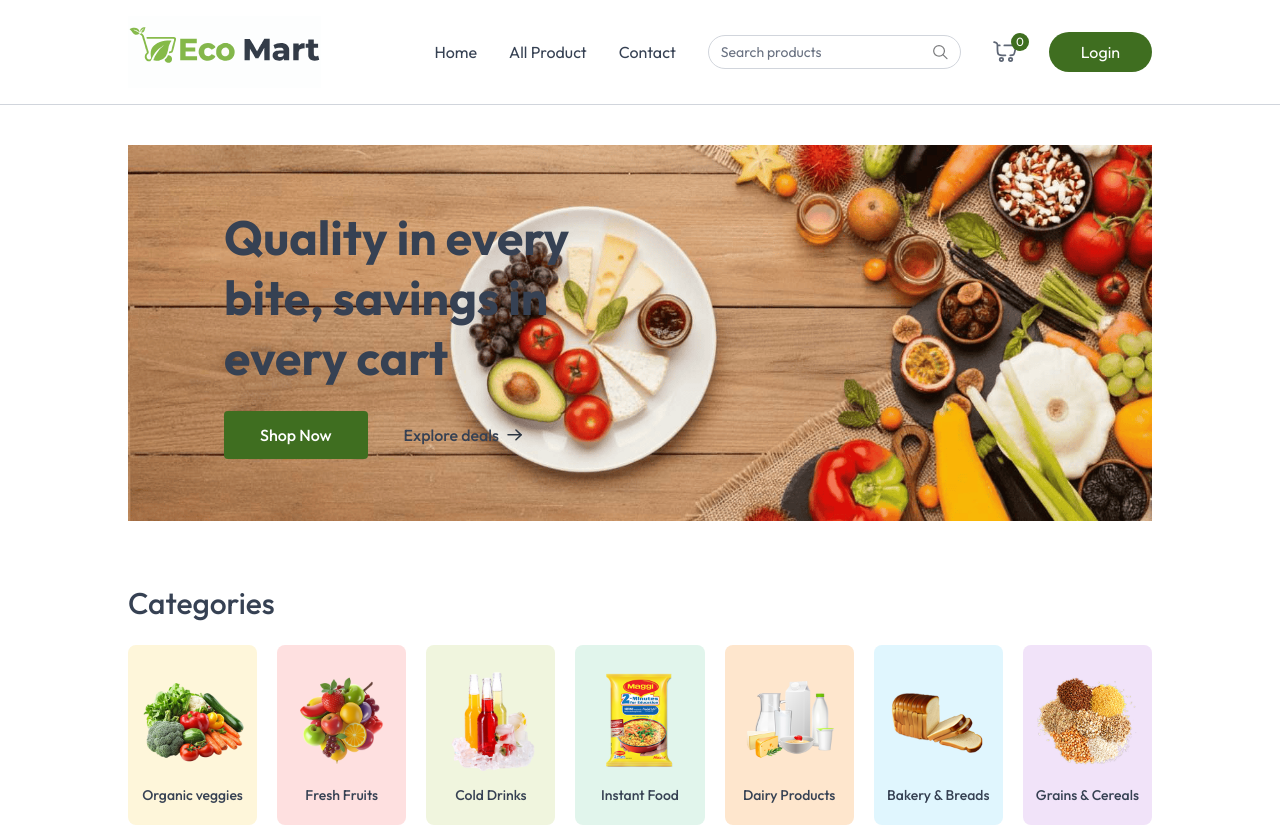
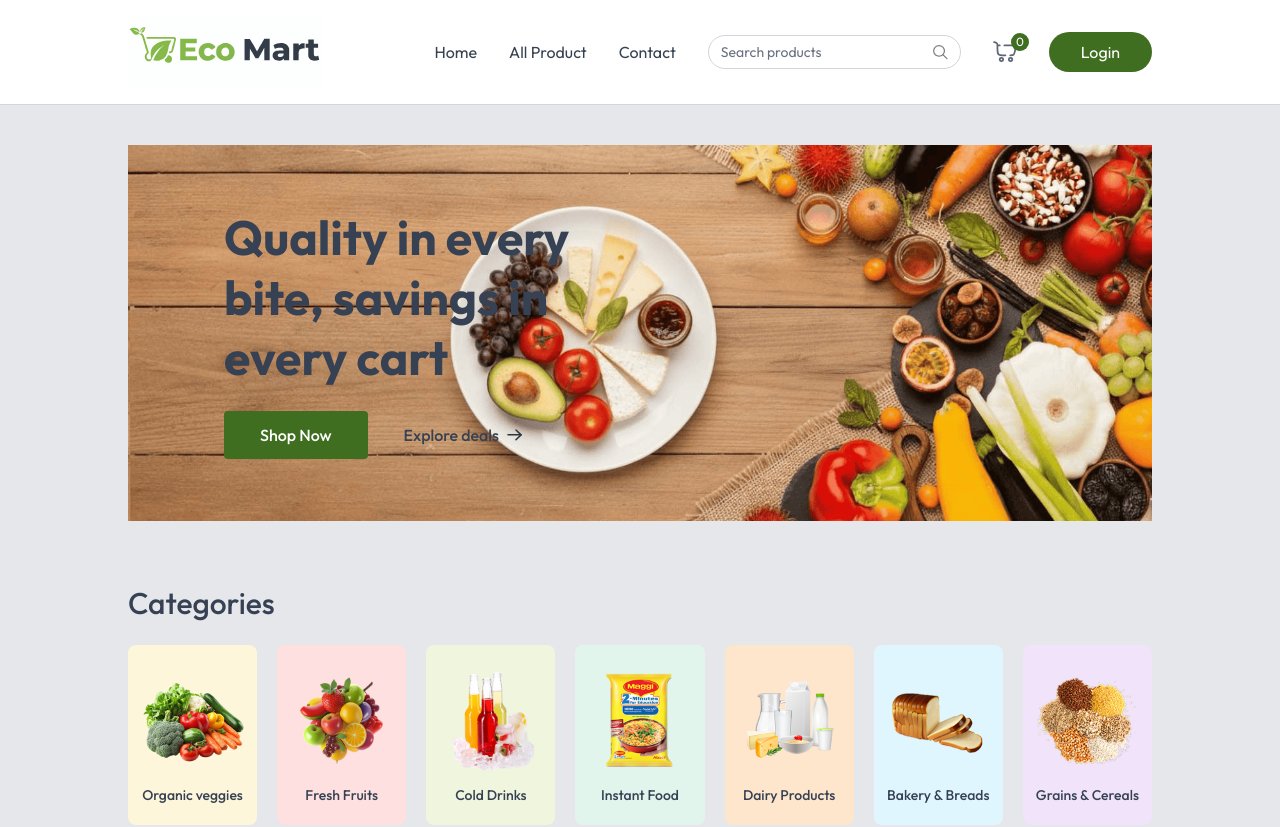
Before and after one commit to MdAjharulIslam/EcoMart, a React (Vite) app in the folder client/: page / in a window 1280 px wide. Shown: the top 827 px of the page. Built offline with nearby package versions, Linux system fonts and the light colour scheme; no server answers.

Commit message:
add color

```diff
--- a/client/src/App.jsx
+++ b/client/src/App.jsx
@@ -27,7 +27,7 @@ const App = () => {
 
 
   return (
-    <div className='text-default min-h-screen text-gray-700 bg-white'>
+    <div className='text-default min-h-screen text-gray-700 bg-gray-200 '>
       {isSellerPath ? null : <Navbar/>}
       {showUserLogin ? <Login/> : null}
       <Toaster/>
--- a/client/src/components/ProductCard.jsx
+++ b/client/src/components/ProductCard.jsx
@@ -11,7 +11,7 @@ const ProductCard = ({product}) => {
         <div  onClick={() => {
             navigate(`/products/${product.category.toLowerCase().trim()}/${product._id}`);
             window.scrollTo(0, 0);
-          }} className="border border-gray-500/20 rounded-md md:px-4 px-3 py-2 bg-white min-w-56 max-w-56 w-full">
+          }} className="border border-gray-500/20 rounded-md md:px-4 px-3 py-2 bg-gray-300 min-w-56 max-w-56 w-full">
             <div className="group cursor-pointer flex items-center justify-center px-2">
                 <img className="group-hover:scale-105 transition h-26 object-cover max-w-26 md:max-w-36" src={product.image[0]} alt={product.name} />
             </div>
--- a/client/src/pages/Contact.jsx
+++ b/client/src/pages/Contact.jsx
@@ -3,7 +3,7 @@ import React from "react";
 export const Contact = () => {
   return (
     <>
-      <section className="relative z-10 overflow-hidden bg-white py-20 dark:bg-dark lg:py-[120px]">
+      <section className="relative z-10 overflow-hidden bg-gray-200 py-20 dark:bg-dark lg:py-[120px]">
         <div className="container">
           <div className="-mx-4 flex flex-wrap lg:justify-between">
             <div className="w-full px-4 lg:w-1/2 xl:w-6/12">
```
